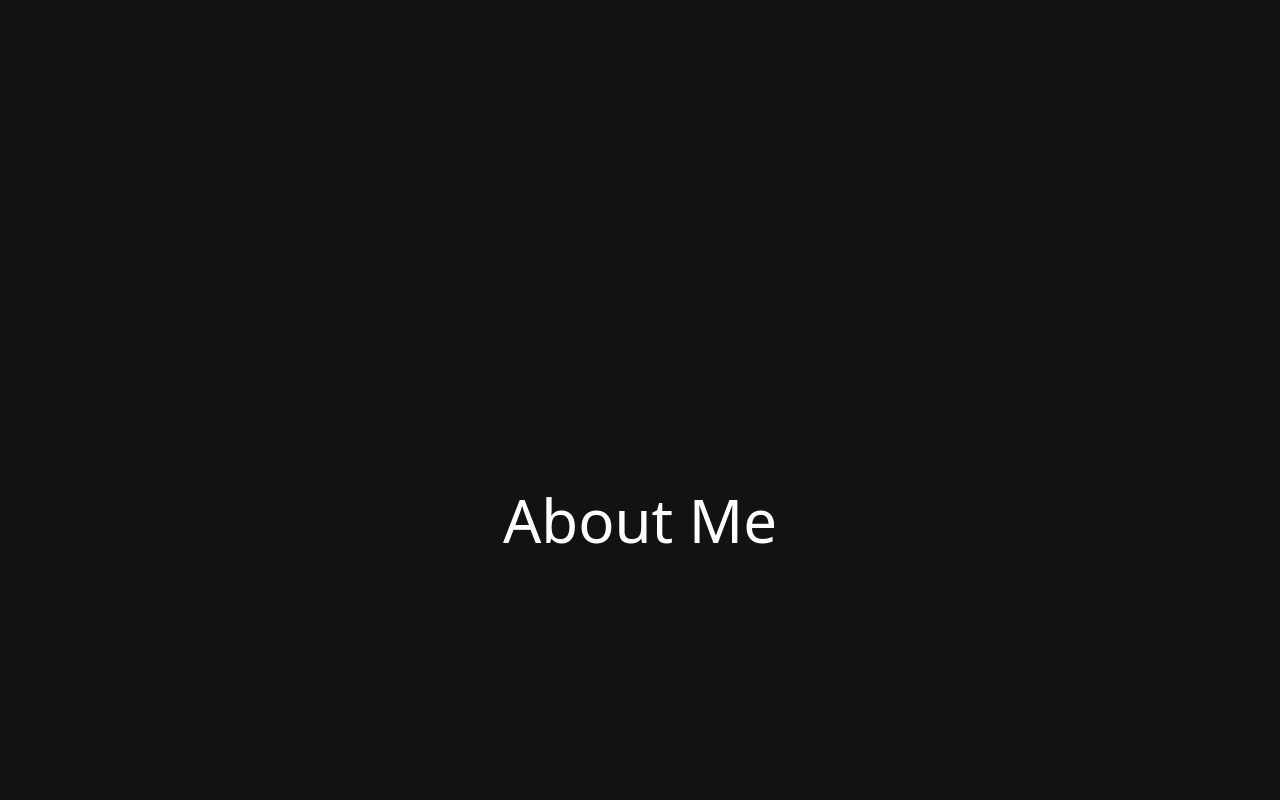
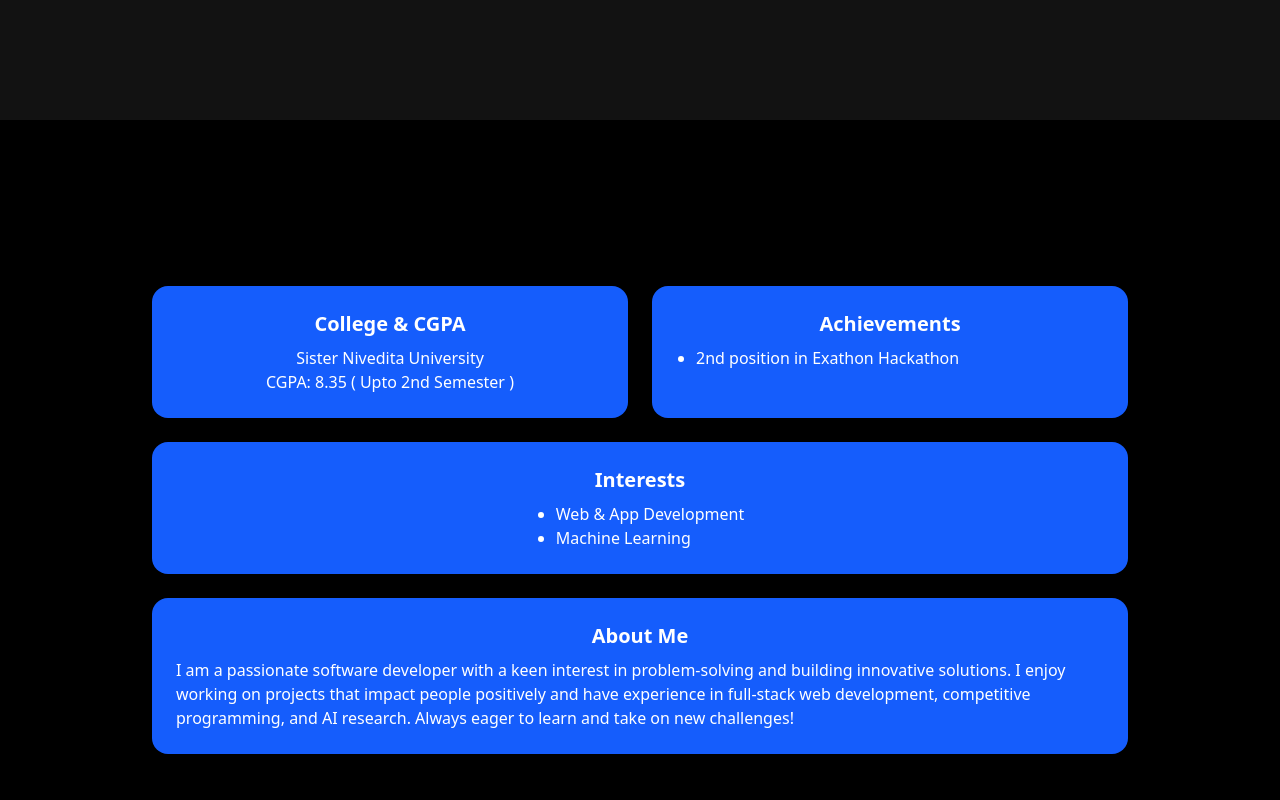
Before and after one commit to TuhinPramanik4/React_Portfolio, a React (Vite) app in the folder frontend/: page / in a window 1280 px wide. Shown: the part 680-1480 px from the top of the page. Built offline with nearby package versions, Linux system fonts and the light colour scheme.

Commit message:
Build About me page

```diff
--- a/frontend/src/components/About.jsx
+++ b/frontend/src/components/About.jsx
@@ -1,9 +1,43 @@
-import React from 'react'
+import React from "react";
 
-export default function About() {
+const AboutMe = () => {
   return (
-    <div className='w-full h-screen flex justify-center items-center text-white text-6xl'>
-     About Me
-</div>
-  )
-}
+    <div className="min-h-screen bg-black text-white flex justify-center items-center p-5 sm:p-10">
+      <div className="max-w-5xl w-full grid grid-cols-1 sm:grid-cols-2 gap-6  p-6">
+        {/* College and CGPA Box */}
+        <div className="bg-blue-600 p-6 rounded-2xl shadow-lg text-center">
+          <h2 className="text-lg sm:text-xl font-bold">College & CGPA</h2>
+          <p className="mt-2 text-sm sm:text-base">Sister Nivedita University</p>
+          <p className="text-sm sm:text-base">CGPA: 8.35 ( Upto 2nd Semester )</p>
+        </div>
+
+        {/* Achievements Box */}
+        <div className="bg-blue-600 p-6 rounded-2xl shadow-lg text-center">
+          <h2 className="text-lg sm:text-xl font-bold">Achievements</h2>
+          <ul className="mt-2 list-disc pl-5 text-left text-sm sm:text-base">
+            <li> 2nd position in Exathon Hackathon</li>
+          </ul>
+        </div>
+
+        {/* Interests Box */}
+        <div className="bg-blue-600 p-6 rounded-2xl shadow-lg text-center sm:col-span-2 flex flex-col items-center">
+          <h2 className="text-lg sm:text-xl font-bold">Interests</h2>
+          <ul className="mt-2 list-disc pl-5 text-left text-sm sm:text-base">
+            <li>Web & App Development</li>
+            <li>Machine Learning</li>
+          </ul>
+        </div>
+
+        {/* About Me Box */}
+        <div className="bg-blue-600 p-6 rounded-2xl shadow-lg text-center sm:col-span-2">
+          <h2 className="text-lg sm:text-xl font-bold">About Me</h2>
+          <p className="mt-2 text-sm sm:text-base text-left">
+            I am a passionate software developer with a keen interest in problem-solving and building innovative solutions. I enjoy working on projects that impact people positively and have experience in full-stack web development, competitive programming, and AI research. Always eager to learn and take on new challenges!
+          </p>
+        </div>
+      </div>
+    </div>
+  );
+};
+
+export default AboutMe;
```
